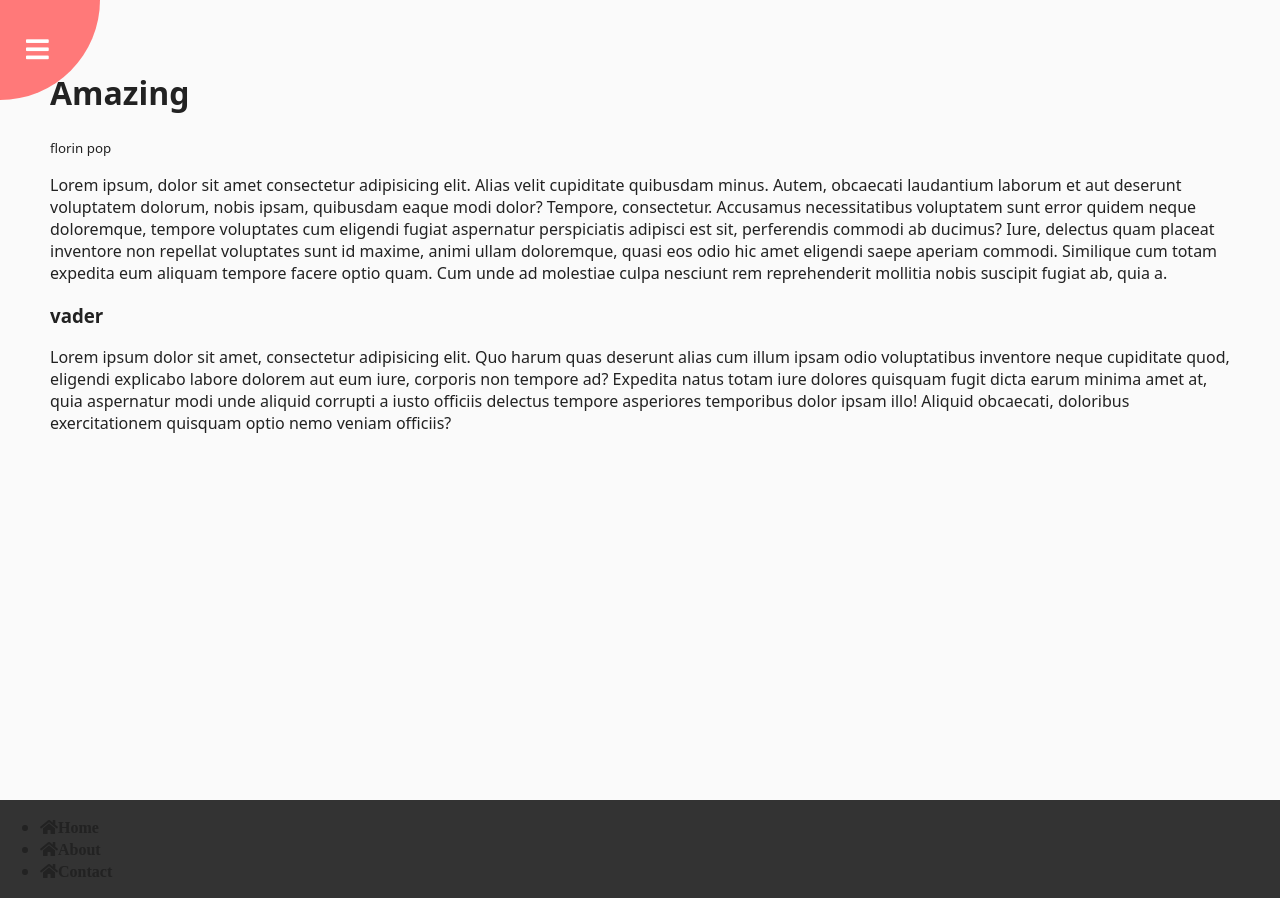
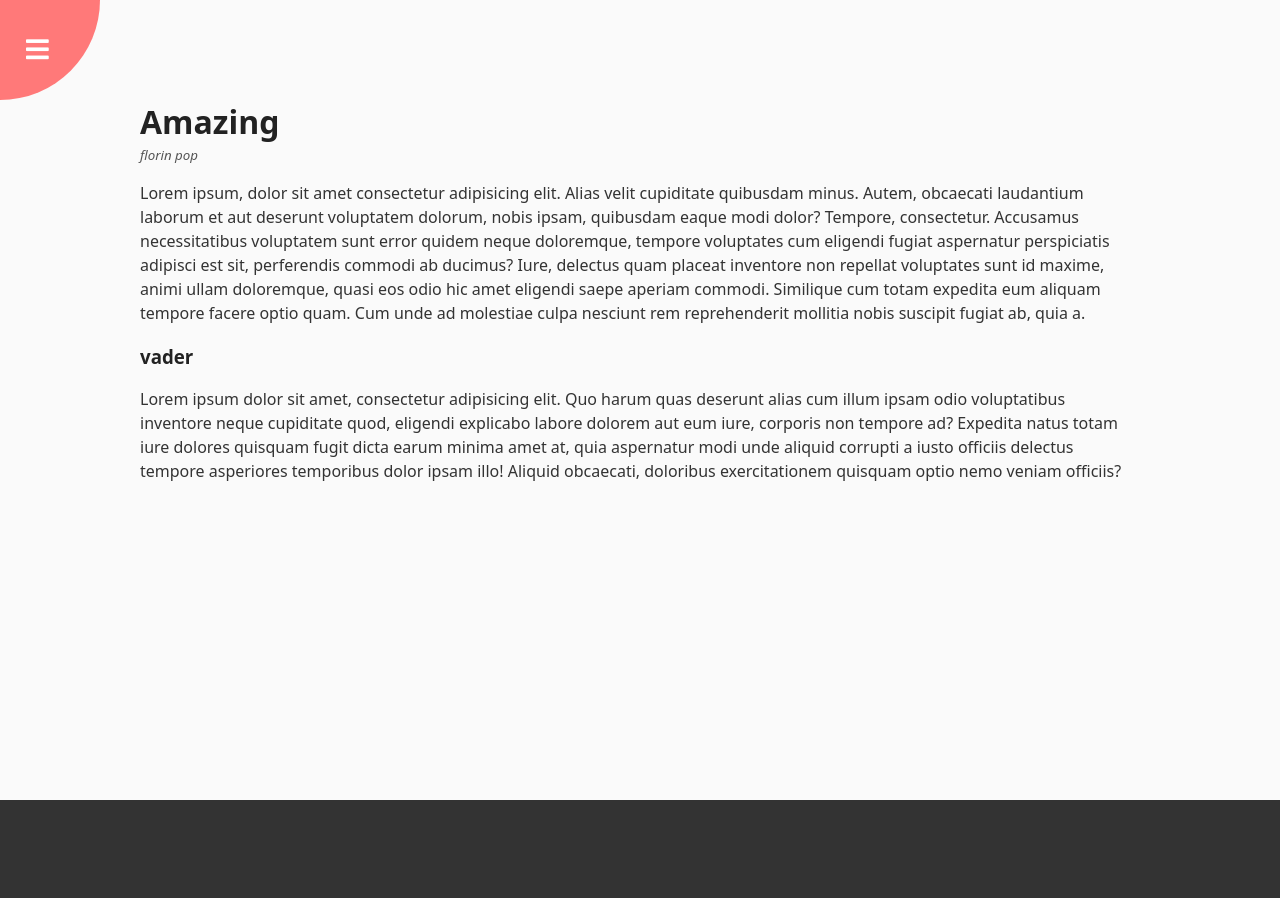
Before and after one commit to hefamba/rotatingNav, a plain HTML site: page index.html in a window 1280 px wide. After the commit the page ends 800 px from the top, so only its background shows below. Drawn offline with Linux system fonts and the light colour scheme.

Commit message:
added functionallit

```diff
--- a/script.js
+++ b/script.js
@@ -0,0 +1,6 @@
+const open = document.getElementById('open');
+const close = document.getElementById('close');
+const container = document.querySelector('.container');
+
+open.addEventListener('click', () => container.classList.add('show-nav'));
+close.addEventListener('click', () => container.classList.remove('show-nav'));
--- a/style.css
+++ b/style.css
@@ -22,6 +22,10 @@ body{
 
 .container.show-nav{
     transform: rotate(-20deg);
+}
+
+.container.show-nav .circle{
+    transform: rotate(-70deg);
 }
 
 .circle-container{
@@ -67,3 +71,66 @@ body{
     transform-origin: top left ;
 
 }
+
+.container.show-nav + nav li {
+    transform: translate(0);
+    transition-delay: 0.3s;
+}
+
+nav{
+    position: fixed;
+    bottom: 40px;
+    left:0;
+    z-index: 100;
+}
+
+nav ul {
+    list-style: none;
+    padding-left: 30px;
+
+}
+
+nav ul li{
+    text-transform: uppercase;
+    color: #ffff;
+    margin: 40px 0;
+    transform: translate(-100%);
+    transition: transform 0.4s ease-in;
+}
+
+nav ul li i{
+    font-size: 20px;
+    margin-right: 10px;
+
+}
+
+nav ul li + li {
+    margin-left:15px;
+    transform: translate(-150%);
+}
+nav ul li + li + li {
+    margin-left:15px;
+    transform: translate(-200%);
+
+
+}
+
+.content{
+    max-width: 1000px;
+    margin: 50px auto;
+}
+
+.content h1{
+    margin:0
+}
+
+.content small{
+    color: #555;
+    font-style: italic;
+
+}
+
+.content p {
+    color: #333;
+    line-height: 1.5;
+}
```
Also changed, not shown: index.html (+1 -1 lines).
